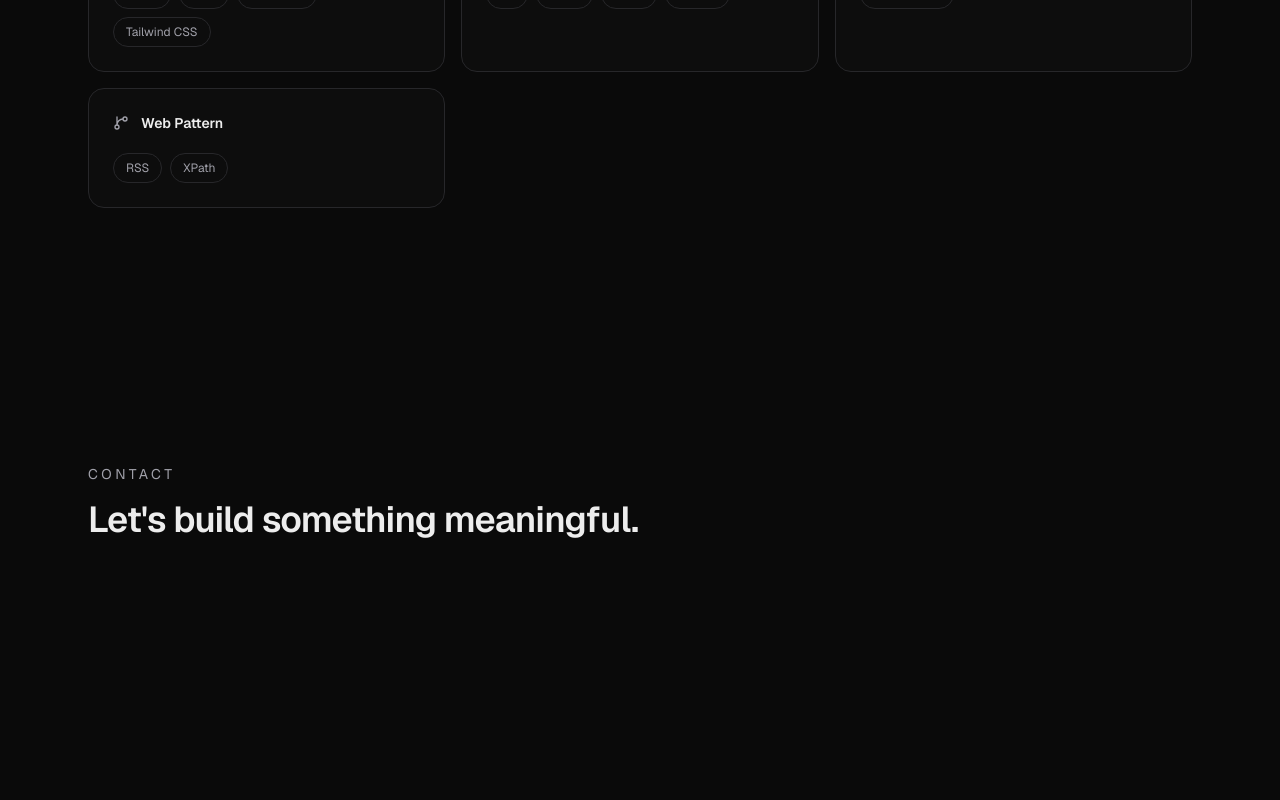
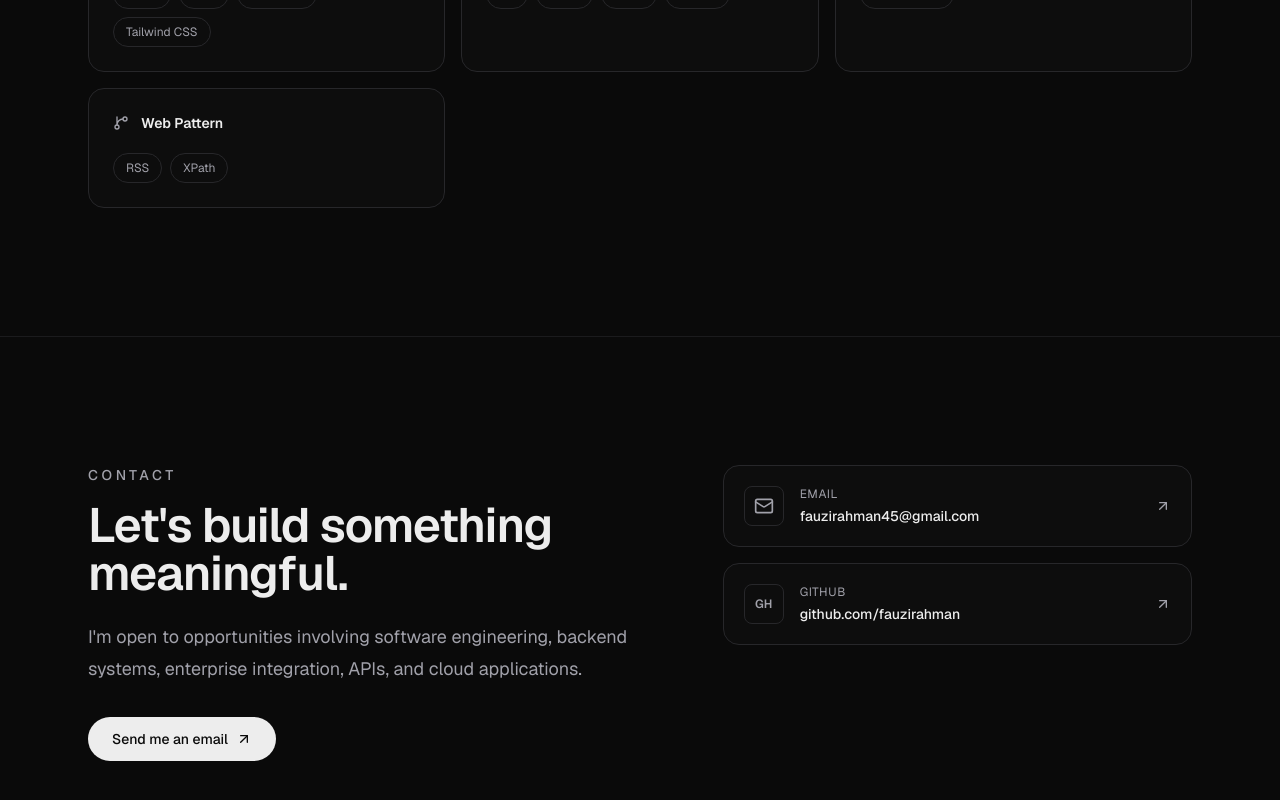
Before and after one commit to fauzirahman/fauzi-rahman-portfolio, a Next.js app: page / in a window 1280 px wide. Shown: the part 5258-6058 px from the top of the page. Built offline with nearby package versions, Linux system fonts and the light colour scheme.

Commit message:
feat: add contact section

```diff
--- a/app/page.tsx
+++ b/app/page.tsx
@@ -4,6 +4,7 @@ import Navbar from "@/components/navbar";
 import Skills from "@/components/skills";
 import Projects from "@/components/projects";
 import Experience from "@/components/experience";
+import Contact from "@/components/contact";
 
 export default function Home() {
   return (
@@ -16,19 +17,7 @@ export default function Home() {
         <Skills />
         <Projects />
         <Experience />
-
-        <section
-          id="contact"
-          className="mx-auto min-h-screen max-w-6xl px-6 py-32"
-        >
-          <p className="text-sm uppercase tracking-[0.25em] text-muted">
-            Contact
-          </p>
-
-          <h2 className="mt-4 text-3xl font-semibold tracking-tight sm:text-4xl">
-            Let&apos;s build something meaningful.
-          </h2>
-        </section>
+        <Contact />
       </main>
     </>
   );
--- /dev/null
+++ b/components/contact.tsx
@@ -0,0 +1,88 @@
+import { ArrowUpRight, Mail } from "lucide-react";
+
+const contactLinks = [
+  {
+    label: "Email",
+    value: "fauzirahman45@gmail.com",
+    href: "mailto:fauzirahman45@gmail.com",
+    icon: Mail,
+  },
+  {
+    label: "GitHub",
+    value: "github.com/fauzirahman",
+    href: "https://github.com/fauzirahman/",
+    icon: null,
+  },
+];
+
+export default function Contact() {
+  return (
+    <section id="contact" className="border-t border-border/60">
+      <div className="mx-auto max-w-6xl px-6 py-32">
+        <div className="grid gap-12 lg:grid-cols-[1fr_0.8fr]">
+          <div>
+            <p className="text-sm font-medium uppercase tracking-[0.25em] text-muted">
+              Contact
+            </p>
+
+            <h2 className="mt-4 max-w-2xl text-4xl font-semibold tracking-tight sm:text-5xl">
+              Let&apos;s build something meaningful.
+            </h2>
+
+            <p className="mt-6 max-w-xl text-lg leading-8 text-muted">
+              I&apos;m open to opportunities involving software engineering,
+              backend systems, enterprise integration, APIs, and cloud
+              applications.
+            </p>
+
+            <a
+              href="mailto:fauzirahman45@gmail.com"
+              className="mt-8 inline-flex items-center gap-2 rounded-full bg-foreground px-6 py-3 text-sm font-medium text-background transition-transform hover:-translate-y-0.5"
+            >
+              Send me an email
+              <ArrowUpRight className="h-4 w-4" />
+            </a>
+          </div>
+
+          <div className="space-y-4">
+            {contactLinks.map((link) => (
+              <a
+                key={link.label}
+                href={link.href}
+                target={link.label === "GitHub" ? "_blank" : undefined}
+                rel={
+                  link.label === "GitHub"
+                    ? "noopener noreferrer"
+                    : undefined
+                }
+                className="group flex items-center justify-between rounded-2xl border border-border bg-surface/50 p-5 transition-colors hover:bg-surface-hover"
+              >
+                <div className="flex items-center gap-4">
+                  <div className="flex h-10 w-10 items-center justify-center rounded-lg border border-border text-muted">
+                    {link.icon ? (
+                      <link.icon className="h-5 w-5" />
+                    ) : (
+                      <span className="text-xs font-semibold">GH</span>
+                    )}
+                  </div>
+
+                  <div>
+                    <p className="text-xs uppercase tracking-wider text-muted">
+                      {link.label}
+                    </p>
+
+                    <p className="mt-1 text-sm font-medium text-foreground">
+                      {link.value}
+                    </p>
+                  </div>
+                </div>
+
+                <ArrowUpRight className="h-4 w-4 text-muted transition-transform group-hover:-translate-y-0.5 group-hover:translate-x-0.5" />
+              </a>
+            ))}
+          </div>
+        </div>
+      </div>
+    </section>
+  );
+}
```
